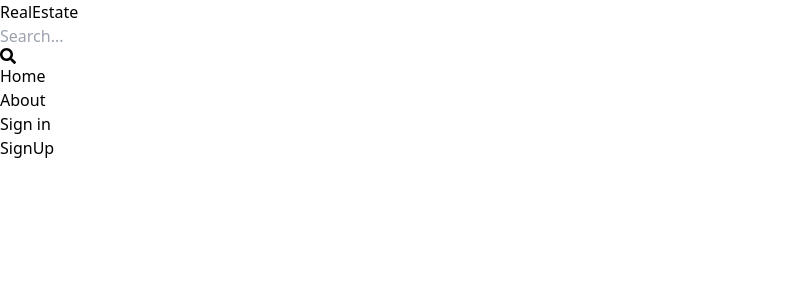
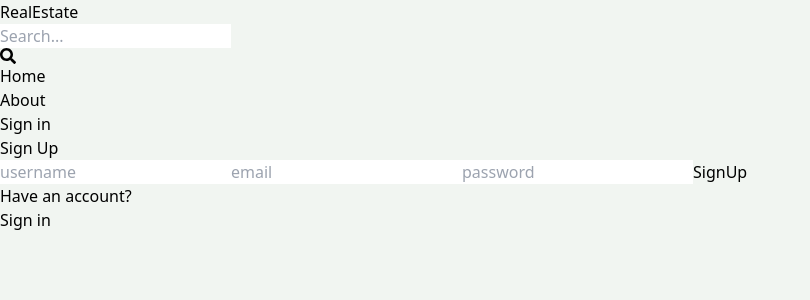
Before and after one commit to gokulk11/MERN_ESTATE, a React (Vite) app: page /signup in a window 1280 px wide. Shown: the top 300 px of the page, without its empty margins (0-810 px from the left). Built offline with nearby package versions, Linux system fonts and the light colour scheme.

Commit message:
create the signup page

```diff
--- a/src/Pages/SignUp.jsx
+++ b/src/Pages/SignUp.jsx
@@ -1,7 +1,41 @@
 import React from "react";
+import { Link } from "react-router-dom";
 
 const SignUp = () => {
-  return <div>SignUp</div>;
+  return (
+    <div className="p-3 max-w-lg mx-auto">
+      <h1 className="text-3xl text-center font-semibold my-7">Sign Up</h1>
+      <form action="" className="flex flex-col gap-4">
+        <input
+          type="text"
+          placeholder="username"
+          className="border p-3 rounded-lg"
+          id="username"
+        />
+        <input
+          type="text"
+          placeholder="email"
+          className="border p-3 rounded-lg"
+          id="email"
+        />
+        <input
+          type="text"
+          placeholder="password"
+          className="border p-3 rounded-lg"
+          id="password"
+        />
+        <button className="bg-slate-700 text-white p-3 rounded-lg uppercase hover:opacity-95 disabled:opacity-80">
+          SignUp
+        </button>
+      </form>
+      <div className="flex gap-2 mt-5 justify-center">
+        <p>Have an account?</p>
+        <Link to="/signin">
+        <span className="text-blue-700">Sign in</span>
+        </Link>
+      </div>
+    </div>
+  );
 };
 
 export default SignUp;
--- a/src/index.css
+++ b/src/index.css
@@ -1,3 +1,7 @@
 @tailwind base;
 @tailwind components;
 @tailwind utilities;
+
+body{
+    background-color: rgb(241, 245, 241);
+}
```
